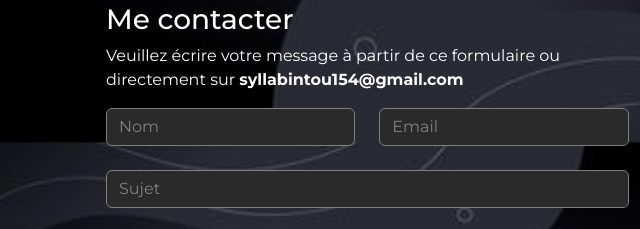
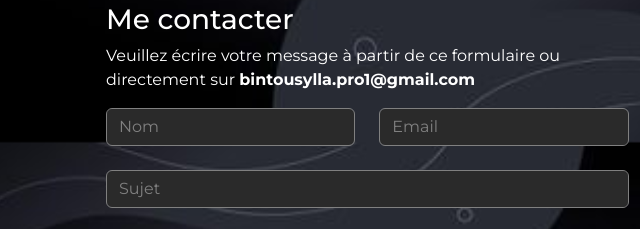
Before and after one commit to bintaax/Bintou_portfolio, a plain HTML site: page index.html in a window 1280 px wide. Shown: the part 1563-1792 px from the top of the page, 206-846 px from the left. Drawn offline with nearby package versions, Linux system fonts and the light colour scheme.

Commit message:
changement email portfolio

```diff
--- a/index.html
+++ b/index.html
@@ -144,9 +144,9 @@
             <div class="col-lg-7">
                 <div class="contact-form">
                     <h3>Me contacter</h3>
-                    <p>Veuillez écrire votre message à partir de ce formulaire ou directement sur <strong>syllabintou154@gmail.com</strong></p>
+                    <p>Veuillez écrire votre message à partir de ce formulaire ou directement sur <strong>bintousylla.pro1@gmail.com</strong></p>
 
-                    <form action="https://formsubmit.co/syllabintou154@gmail.com" method="POST">
+                    <form action="https://formsubmit.com/bintousylla.pro1@gmail.com" method="POST">
                       <div class="row gy-4">
                           <div class="col-md-6">
                               <input type="text" name="name" class="form-control" placeholder="Nom" required="">
```
